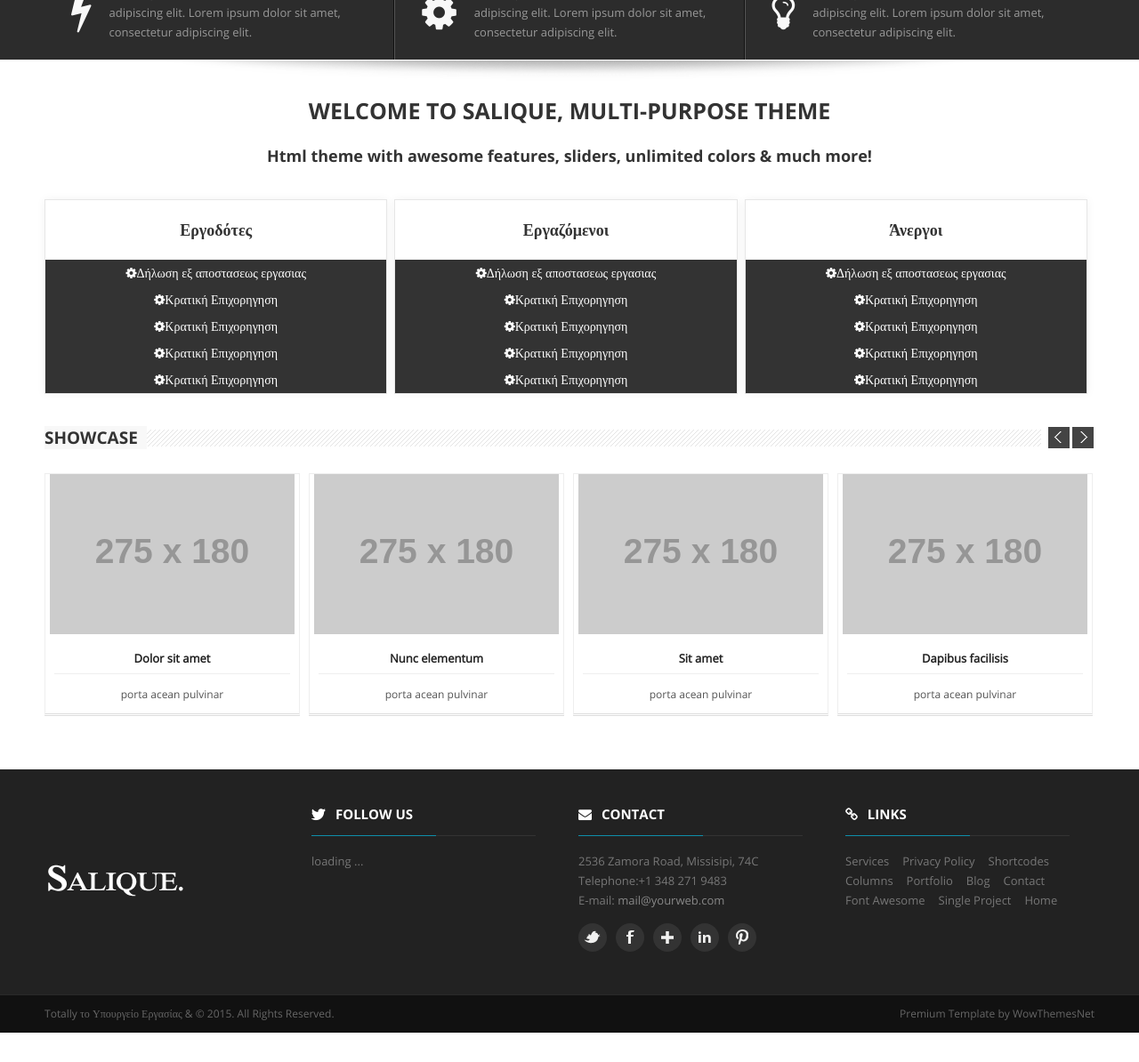
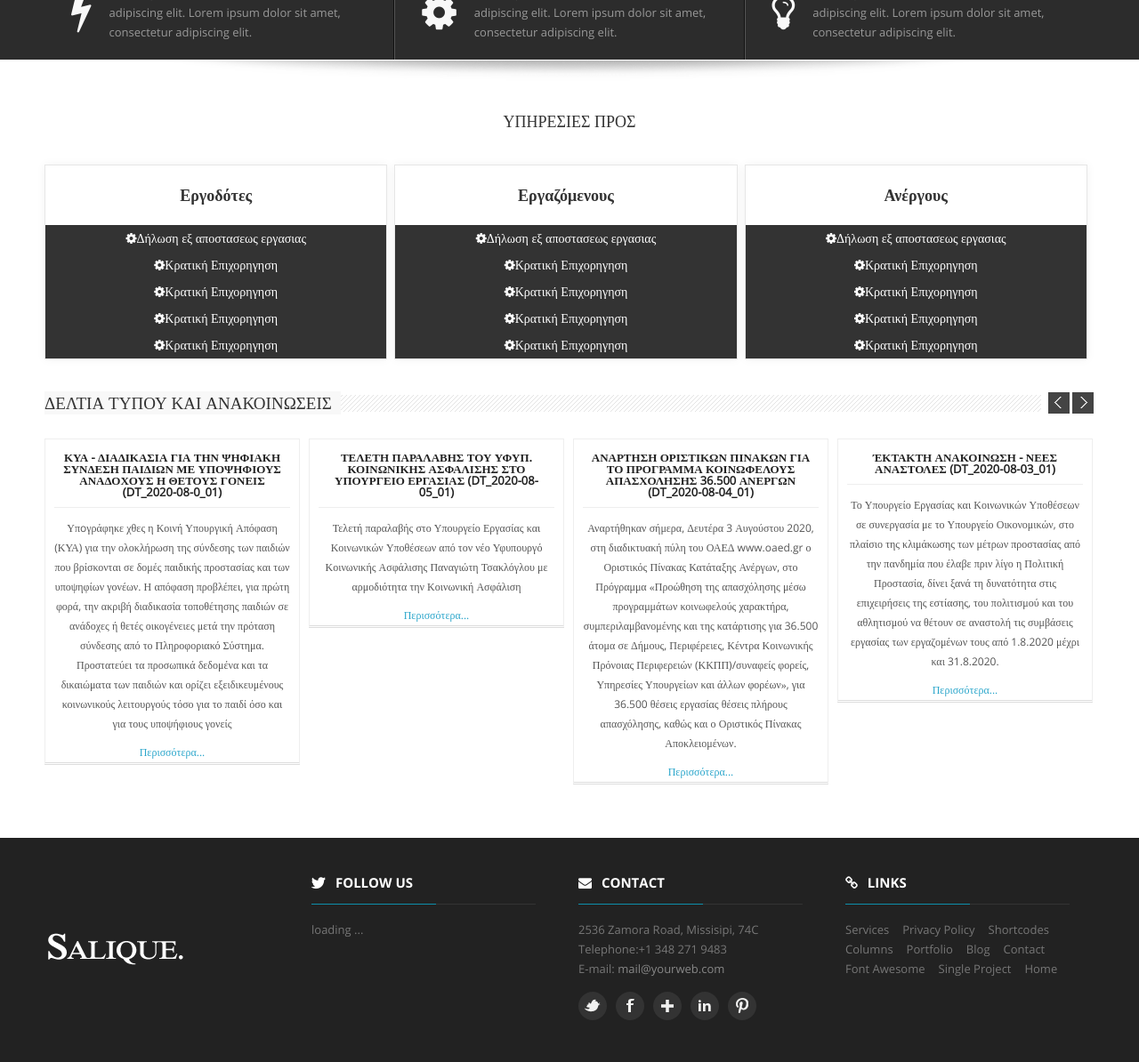
Before and after one commit to lpapadakos/eam-3, a PHP site: page / in a window 1280 px wide. Shown: the part 546-1740 px from the top of the page at 89% size. Before the commit the page ends 1707 px from the top, so only its background shows below. Run offline with PHP 8.4, Linux system fonts and the light colour scheme; grey boxes labelled with a size stand in for pictures from a placeholder-image service; some libraries are stand-ins or nearby versions.

Commit message:
Added content on the main carousel and on the news/press area

```diff
--- a/htdocs/index.php
+++ b/htdocs/index.php
@@ -29,41 +29,26 @@
 		<div id="da-slider" class="da-slider">
 			<!--Slide 1-->
 			<div class="da-slide">
-				<h2> Elegant Design </h2>
+				<h2> Ηλεκτρονικά Ραντεβού </h2>
 				<p>
-					With the right, great looking responsive website template, you will be able to attract visitors and increase your sales. This is an elegant theme designed for multi-purpose use.
+				Οι επισκέπτες δύνανται να κλείσουν ηλεκτρονικό ραντεβού μέσω της σχετικής πλατφόρμας μόνο για συγκεκριμένες κατηγορίες αιτήματος.
 				</p>
-				<a href="#" class="da-link" style="width:202px;">Multi-Purpose</a>
+				<a href="#" class="da-link" style="width:202px;">Δηλωση</a>
 				<div class="da-img">
-					<img src="http://placehold.it/238x420&text=Silhouette+here" alt="">
+					<img src="https://startpage.com/av/proxy-image?piurl=https%3A%2F%2Fencrypted-tbn0.gstatic.com%2Fimages%3Fq%3Dtbn%3AANd9GcQBCZg0SSoZ6yIbH0HAdnbtmr8mQZjwVq-RDX0KX8RA29vIT1-A%26s&sp=1607880060T47965a34d0579d1357f31a1346a5945936fbaa85d125c087fb098af21e000b28" alt="">
 				</div>
 			</div>
 			<!--Slide 2-->
 			<div class="da-slide">
-				<h2>Responsive</h2>
+				<h2>Covid-19</h2>
 				<p>
-					We produce comprehensive mapping of consumers' relationships with communications across bought, owned & earned media based on bespoke insight.
+					Οδηγιες για την ασφαλεια στην εργασια απο τον Covid-19
 				</p>
-				<a href="#" class="da-link" style="width:192px;">MEDIA DEVICES</a>
+				<a href="#" class="da-link" style="width:192px;">Οδηγιες</a>
 				<div class="da-img">
-					<img src="http://placehold.it/238x420&text=Silhouette+here" alt="">
+					<img src="https://startpage.com/av/proxy-image?piurl=https%3A%2F%2Fwww.coe.int%2Fdocuments%2F21202288%2F62129062%2Flanguages-COVID-19_used%2Bby%2BCoE%2Bmain%2Bportal.jpg%2Fb9882ed7-9e7b-caf8-c6e4-9cec0f125baa%3Ft%3D1585837178000&sp=1607880025T589d4d0b0432c04b95fa6188ff2e9de50c40c940d32aa108b5a02debe7b6ff2b" alt="">
 				</div>
 			</div>
-			<!--Slide 3-->
-			<div class="da-slide">
-				<h2> Easy to modify </h2>
-				<p>
-					We design, create and manage fully integrated social media platforms, online PR strategy and campaigns for our clients, ability to analyse, monitor and optimise brand presence.
-				</p>
-				<a href="#" class="da-link" style="width:224px;">fully supported</a>
-				<div class="da-img">
-					<img src="http://placehold.it/238x420" alt="">
-				</div>
-			</div>
-			<nav class="da-arrows">
-			<span class="da-arrows-prev"></span>
-			<span class="da-arrows-next"></span>
-			</nav>
 		</div>
 	</div>
 	<!-- UNDER SLIDER - BLACK AREA
@@ -110,8 +95,7 @@
 			<!--INTRO-->
 			<div class="c12">
 				<div class="royalcontent">
-					<h1 class="royalheader">WELCOME TO SALIQUE, MULTI-PURPOSE THEME</h1>
-					<h1 class="title" style="text-transform:none;">Html theme with awesome features, sliders, unlimited colors & much more!</h1>
+					<h1 class="title">ΥΠΗΡΕΣΙΕΣ ΠΡΟΣ</h1>
 				</div>
 			</div>
 			<div class="c12">
@@ -152,7 +136,7 @@
 				<div class="vuzz-pricing-table c4">
 					<div class="vuzz-pricing-content">
 						<div class="vuzz-pricing-header">
-							<h5>Εργαζόμενοι</h5>
+							<h5>Εργαζόμενους</h5>
 						</div>
 						<div class="button">
 							<a class="button" href="#">
@@ -185,7 +169,7 @@
 				<div class="vuzz-pricing-table c4">
 					<div class="vuzz-pricing-content">
 						<div class="vuzz-pricing-header">
-							<h5>Άνεργοι</h5>
+							<h5>Ανέργους</h5>
 						</div>
 						<div class="button">
 							<a class="button" href="#">
@@ -221,7 +205,7 @@
 		<div class="row space-top">
 			<div class="c12 space-top">
 				<h1 class="maintitle ">
-				<span>SHOWCASE</span>
+				<span>Δελτια Τύπου και Ανακοινώσεις</span>
 				</h1>
 			</div>
 		</div>
@@ -238,115 +222,64 @@
 						<!--featured-projects 1-->
 						<li>
 						<div class="featured-projects">
-							<div class="featured-projects-image">
-								<a href="#"><img src="http://placehold.it/275x180" class="imgOpa" alt=""></a>
-							</div>
 							<div class="featured-projects-content">
-								<h1><a href="#">Dolor sit amet</a></h1>
+								<h1><a href="#">ΚΥΑ - ΔΙΑΔΙΚΑΣΙΑ ΓΙΑ ΤΗΝ ΨΗΦΙΑΚΗ ΣΥΝΔΕΣΗ ΠΑΙΔΙΩΝ ΜΕ ΥΠΟΨΗΦΙΟΥΣ ΑΝΑΔΟΧΟΥΣ Η ΘΕΤΟΥΣ ΓΟΝΕΙΣ (DT_2020-08-0_01)</a></h1>
 								<p>
-									porta acean pulvinar
+								Υπoγράφηκε χθες η Κοινή Υπουργική Απόφαση (ΚΥΑ) για την ολοκλήρωση της σύνδεσης των παιδιών που βρίσκονται σε δομές παιδικής προστασίας και των υποψηφίων γονέων. Η απόφαση προβλέπει, για πρώτη φορά, την ακριβή διαδικασία τοποθέτησης παιδιών σε ανάδοχες ή θετές οικογένειες μετά την πρόταση σύνδεσης από το Πληροφοριακό Σύστημα. Προστατεύει τα προσωπικά δεδομένα και τα δικαιώματα των παιδιών και ορίζει εξειδικευμένους κοινωνικούς λειτουργούς τόσο για το παιδί όσο και για τους υποψήφιους γονείς
 								</p>
+								<a href="#">Περισσότερα...</a>
 							</div>
 						</div>
 						</li>
 						<!--featured-projects 2-->
 						<li>
 						<div class="featured-projects">
-							<div class="featured-projects-image">
-								<a href="#"><img src="http://placehold.it/275x180" class="imgOpa" alt=""></a>
-							</div>
 							<div class="featured-projects-content">
-								<h1><a href="#">Nunc elementum </a></h1>
+								<h1><a href="#">ΤΕΛΕΤΗ ΠΑΡΑΛΑΒΗΣ ΤΟΥ ΥΦΥΠ. ΚΟΙΝΩΝΙΚΗΣ ΑΣΦΑΛΙΣΗΣ ΣΤΟ ΥΠΟΥΡΓΕΙΟ ΕΡΓΑΣΙΑΣ (DT_2020-08-05_01)</a></h1>
 								<p>
-									porta acean pulvinar
+								Τελετή παραλαβής στο Υπουργείο Εργασίας και Κοινωνικών Υποθέσεων από τον νέο Υφυπουργό Κοινωνικής Ασφάλισης Παναγιώτη Τσακλόγλου με αρμοδιότητα την Κοινωνική Ασφάλιση
 								</p>
+								<a href="#">Περισσότερα...</a>
 							</div>
 						</div>
 						</li>
 						<!--featured-projects 3-->
 						<li>
 						<div class="featured-projects">
-							<div class="featured-projects-image">
-								<a href="#"><img src="http://placehold.it/275x180" class="imgOpa" alt=""></a>
-							</div>
 							<div class="featured-projects-content">
-								<h1><a href="#">Sit amet</a></h1>
+								<h1><a href="#">ΑΝΑΡΤΗΣΗ ΟΡΙΣΤΙΚΩΝ ΠΙΝΑΚΩΝ ΓΙΑ ΤΟ ΠΡΟΓΡΑΜΜΑ ΚΟΙΝΩΦΕΛΟΥΣ ΑΠΑΣΧΟΛΗΣΗΣ 36.500 ΑΝΕΡΓΩΝ (DT_2020-08-04_01)</a></h1>
 								<p>
-									porta acean pulvinar
+								Αναρτήθηκαν σήμερα, Δευτέρα 3 Αυγούστου 2020, στη διαδικτυακή πύλη του ΟΑΕΔ www.oaed.gr ο Οριστικός Πίνακας Κατάταξης Ανέργων, στο Πρόγραμμα «Προώθηση της απασχόλησης μέσω προγραμμάτων κοινωφελούς χαρακτήρα, συμπεριλαμβανομένης και της κατάρτισης για 36.500 άτομα σε Δήμους, Περιφέρειες, Κέντρα Κοινωνικής Πρόνοιας Περιφερειών (ΚΚΠΠ)/συναφείς φορείς, Υπηρεσίες Υπουργείων και άλλων φορέων», για 36.500 θέσεις εργασίας θέσεις πλήρους απασχόλησης, καθώς και ο Οριστικός Πίνακας Αποκλειομένων.
 								</p>
+								<a href="#">Περισσότερα...</a>
 							</div>
 						</div>
 						</li>
 						<!--featured-projects 4-->
 						<li>
 						<div class="featured-projects">
-							<div class="featured-projects-image">
-								<a href="#"><img src="http://placehold.it/275x180" class="imgOpa" alt=""></a>
-							</div>
 							<div class="featured-projects-content">
-								<h1><a href="#">Dapibus facilisis</a></h1>
+								<h1><a href="#">ΈΚΤΑΚΤΗ ΑΝΑΚΟΙΝΩΣΗ - ΝΕΕΣ ΑΝΑΣΤΟΛΕΣ (DT_2020-08-03_01)</a></h1>
 								<p>
-									porta acean pulvinar
+								Το Υπουργείο Εργασίας και Κοινωνικών Υποθέσεων σε συνεργασία με το Υπουργείο Οικονομικών, στο πλαίσιο της κλιμάκωσης των μέτρων προστασίας από την πανδημία που έλαβε πριν λίγο η Πολιτική Προστασία, δίνει ξανά τη δυνατότητα στις επιχειρήσεις της εστίασης, του πολιτισμού και του αθλητισμού να θέτουν σε αναστολή τις συμβάσεις εργασίας των εργαζομένων τους από 1.8.2020 μέχρι και 31.8.2020.
 								</p>
+								<a href="#">Περισσότερα...</a>
 							</div>
 						</div>
 						</li>
 						<!--featured-projects 5-->
 						<li>
 						<div class="featured-projects">
-							<div class="featured-projects-image">
-								<a href="#"><img src="http://placehold.it/275x180" class="imgOpa" alt=""></a>
-							</div>
 							<div class="featured-projects-content">
-								<h1><a href="#">Nunc elementum</a></h1>
+								<h1><a href="#">ΟΜΙΛΙΑ ΥΦΥΠΟΥΡΓΟΥ ΕΡΓΑΣΙΑΣ ΚΑΙ ΚΟΙΝΩΝΙΚΩΝ ΥΠΟΘΕΣΕΩΝ Κ. ΔΟΜΝΑΣ ΜΙΧΑΗΛΙΔΟΥ ΓΙΑ ΤΗΝ ΠΑΓΚΟΣΜΙΑ ΗΜΕΡΑ ΚΑΤΑ ΤΗΣ ΕΜΠΟΡΙΑΣ ΑΝΘΡΩΠΩΝ ΣΤΗΝ ΕΙΔΙΚΗ ΣΥΝΕΔΡΙΑΣΗ ΣΤΗ ΒΟΥΛΗ (DT_2020-07-31_01)</a></h1>
 								<p>
-									porta acean pulvinar
+								Για ένα έγκλημα κατά της ανθρώπινης αξιοπρέπειας και του πολιτισμού έκανε λόγο σήμερα η Υφυπουργός Εργασίας και Κοινωνικών Υποθέσεων κ. Δόμνα Μιχαηλίδου, στην ειδική εκδήλωση της Βουλής των Ελλήνων για την Παγκόσμια Ημέρα κατά της Εμπορίας Ανθρώπων, ενώπιον της Προέδρου της Δημοκρατίας και του Πρωθυπουργού.
 								</p>
+								<a href="#">Περισσότερα...</a>
 							</div>
 						</div>
 						</li>
 						<!--featured-projects 6-->
-						<li>
-						<div class="featured-projects">
-							<div class="featured-projects-image">
-								<a href="#"><img src="http://placehold.it/275x180" class="imgOpa" alt=""></a>
-							</div>
-							<div class="featured-projects-content">
-								<h1><a href="#">Dolor sit amet</a></h1>
-								<p>
-									porta acean pulvinar
-								</p>
-							</div>
-						</div>
-						</li>
-						<!--featured-projects 7-->
-						<li>
-						<div class="featured-projects">
-							<div class="featured-projects-image">
-								<a href="#"><img src="http://placehold.it/275x180" class="imgOpa" alt=""></a>
-							</div>
-							<div class="featured-projects-content">
-								<h1><a href="#">HTML Theme</a></h1>
-								<p>
-									porta acean pulvinar
-								</p>
-							</div>
-						</div>
-						</li>
-						<!--featured-projects 8-->
-						<li>
-						<div class="featured-projects">
-							<div class="featured-projects-image">
-								<a href="#"><img src="http://placehold.it/275x180" class="imgOpa" alt=""></a>
-							</div>
-							<div class="featured-projects-content">
-								<h1><a href="#">Salique bedroom</a></h1>
-								<p>
-									porta acean pulvinar
-								</p>
-							</div>
-						</div>
-						</li>
 					</ul>
 					<div class="clearfix">
 					</div>
```
